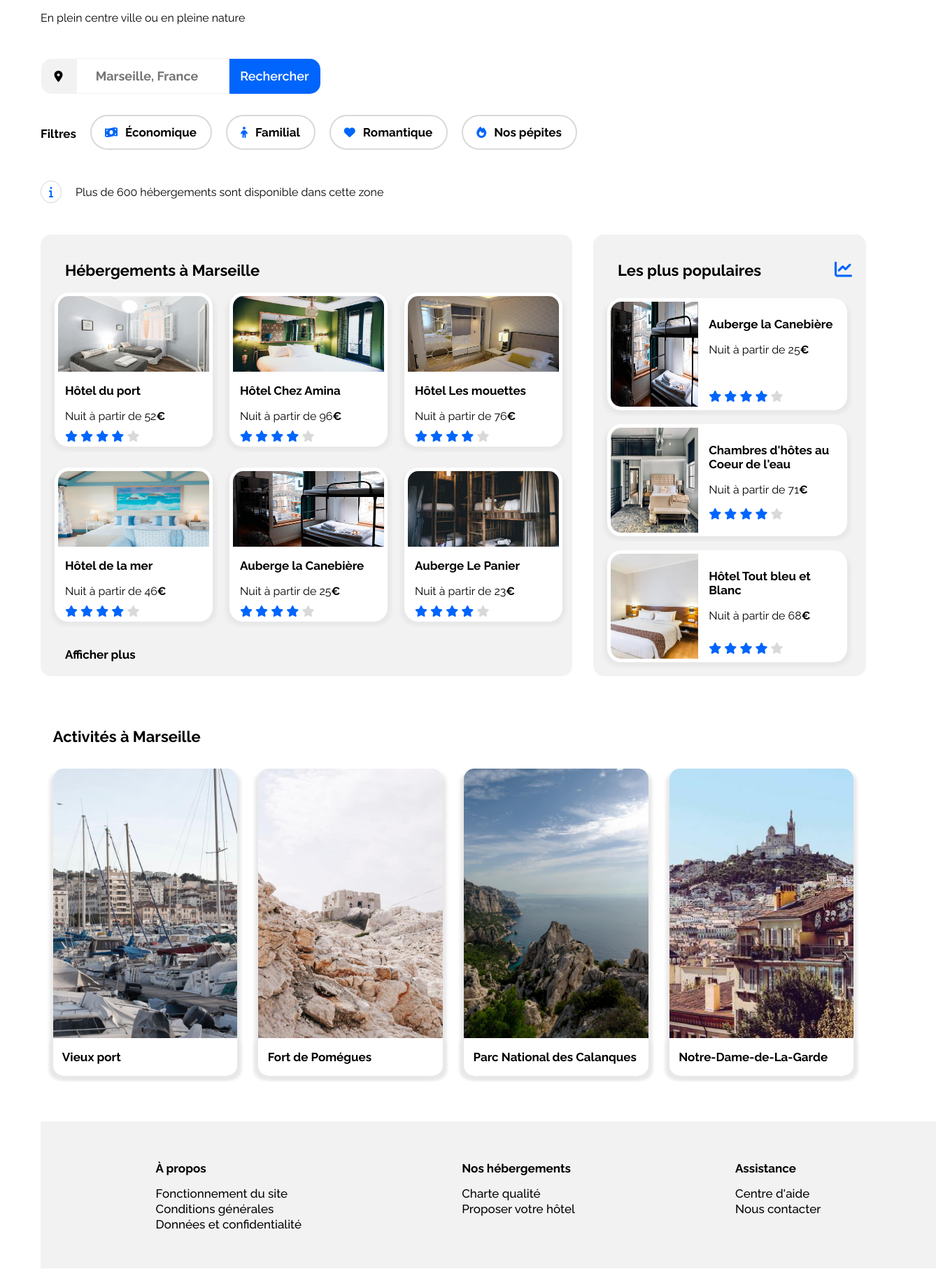
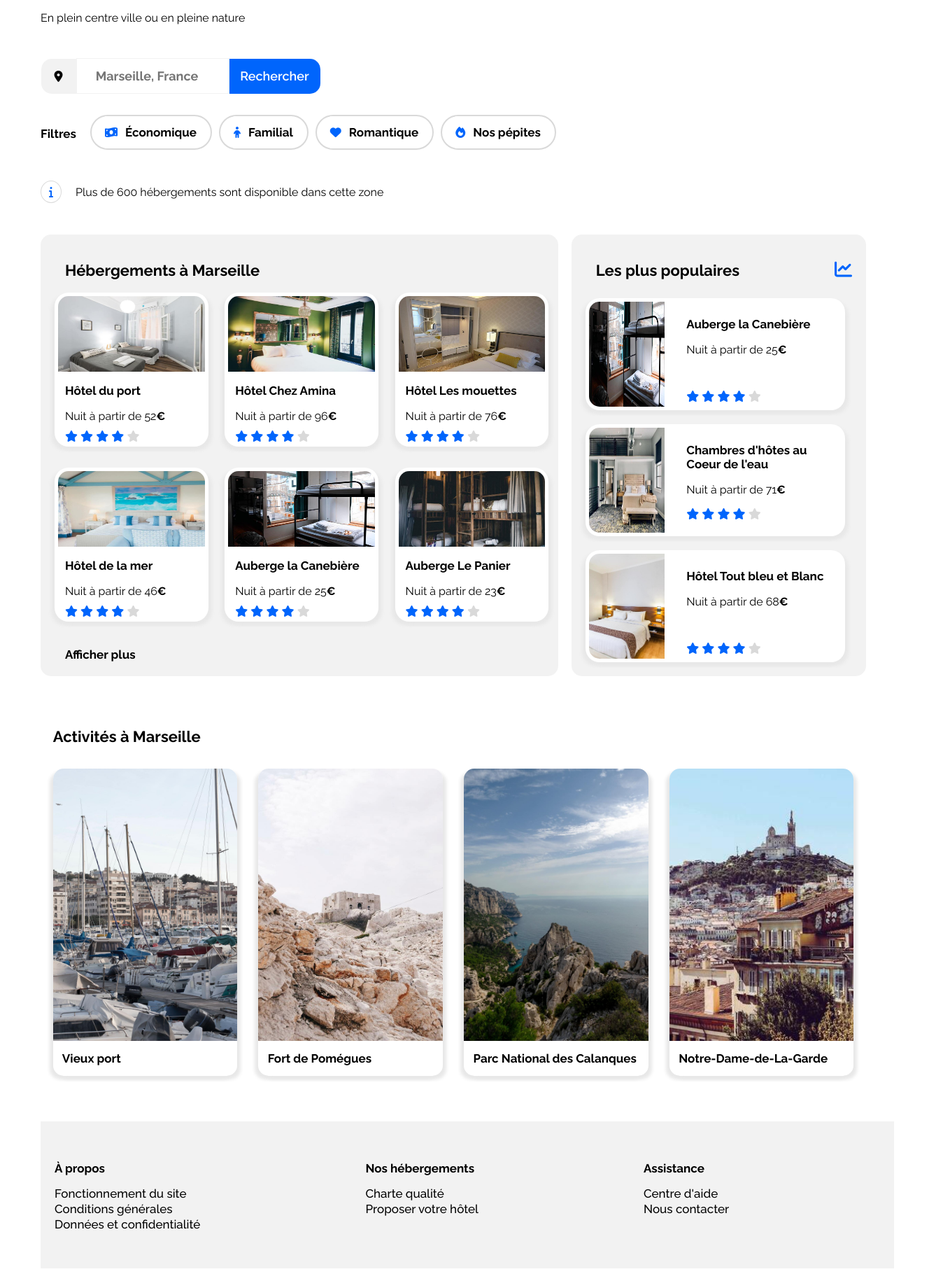
Before and after one commit to arnauddilax/booki, a plain HTML site: page index.html in a window 1280 px wide. Shown: the part 164-1984 px from the top of the page at 70% size, 1338 px wide, since content can reach past the window. Drawn offline with Linux system fonts and the light colour scheme.

Commit message:
Reprise du footer

```diff
--- a/css/style.css
+++ b/css/style.css
@@ -1,3 +1,5 @@
+/* CSS Booki / Arnaud Dilax */
+
 /* Police Raleway */
 
 @import url('https://fonts.googleapis.com/css2?family=Raleway:wght@400;600;700&display=swap');
@@ -234,8 +236,8 @@ h3 {
 .filters {
     display: flex;
     flex-flow: row wrap;
-    justify-content: flex-start;
-    align-items: center;
+    justify-content: left;
+    align-items: left;
     font-weight: 700;
     margin-top: 30px;
     margin-bottom: 30px;
@@ -244,16 +246,18 @@ h3 {
 .textFilter {
     display: flex;
     flex-flow: row wrap;
-    justify-content: center;
-    align-items: center;
+    justify-content: left;
+    align-items: left;
     padding: 0x 20px;
+    margin-right: 20px;
 }
 
 .filterList {
     display: flex;
     flex-flow: row wrap;
-    justify-content: center;
-    align-items: center;
+    justify-content: left;
+    align-items: left;
+    grid-gap: 10px;
 }
 
 .filter {
@@ -261,7 +265,6 @@ h3 {
     align-items: center;
     height: 46px;
     border: 2px solid #d9d9d9;
-    margin-left: 20px;
     margin-bottom: 5px;
     padding-right: 20px;
     padding-left: 20px;
@@ -329,7 +332,7 @@ h3 {
 section {
     display: flex;
     flex-flow: row wrap;
-    justify-content: center;
+    justify-content: space-between;
     align-items: top;
     width: 100%;
 }
@@ -337,11 +340,11 @@ section {
     /*  Offres Main  */
 
 .offersMain {
-    flex: 2;
     background-color: #F2F2F2;
     height: 611px;
+    width: 61%;
     border-radius: 15px;
-    margin-right: 30px;
+    margin-right: 15px;
     display: flex;
     justify-content: space-between;
     flex-direction: column;
@@ -404,9 +407,9 @@ h2 {
     /*  Offres Populaires (pop)  */
 
 .offersPop {
-    flex: 1;
     background-color: #F2F2F2;
     height: 611px;
+    width: 34%;
     border-radius: 15px;
     margin-left: 0px;
     padding: 10px;
@@ -449,7 +452,7 @@ h2 {
 }
 
 .popCard-img {
-    width: 40%;
+    width: 30%;
     margin-right: 5px;
     height: 100%;
     border-radius: 15px 0px 0px 15px;
@@ -557,7 +560,7 @@ h3 {
     border-radius: 15px;
     box-shadow: 5px 5px 5px #e8e8e8, -5px 5px 5px #e8e8e8;
     display: flex;
-    justify-content: center;
+    justify-content: top;
     align-items: center;
     flex-direction: column;
 }
@@ -576,7 +579,7 @@ h3 {
     align-items: center;
     padding-left: 5%;
     width: 95%;
-    box-shadow: 5px 5px 5px #e8e8e8, -5px 5px 5px #e8e8e8;
+    height: 50px;
     border-radius: 0px 0px 15px 15px;
 }
 
@@ -594,7 +597,7 @@ h3 {
 /* Footer */
 
 footer {
-    padding: 40px 50px 50px;
+    padding: 40px 20px 50px;
     background-color: #f2f2f2;
     width: 100%;
 }
@@ -602,12 +605,14 @@ footer {
 .bas-de-page {
     display: flex;
     flex-flow: row;
-    justify-content: space-around;
+    display: flex;
+    align-items: flex-start;
 }
 
 .a-propos {
     display: flex;
     flex-direction: column;
+    margin-right: 20%;
 }
 
 .a-propos p {
@@ -620,6 +625,7 @@ footer {
 .nos-hebergements {
     display: flex;
     flex-direction: column;
+    margin-right: 20%;
 }
 
 .nos-hebergements p {
```
